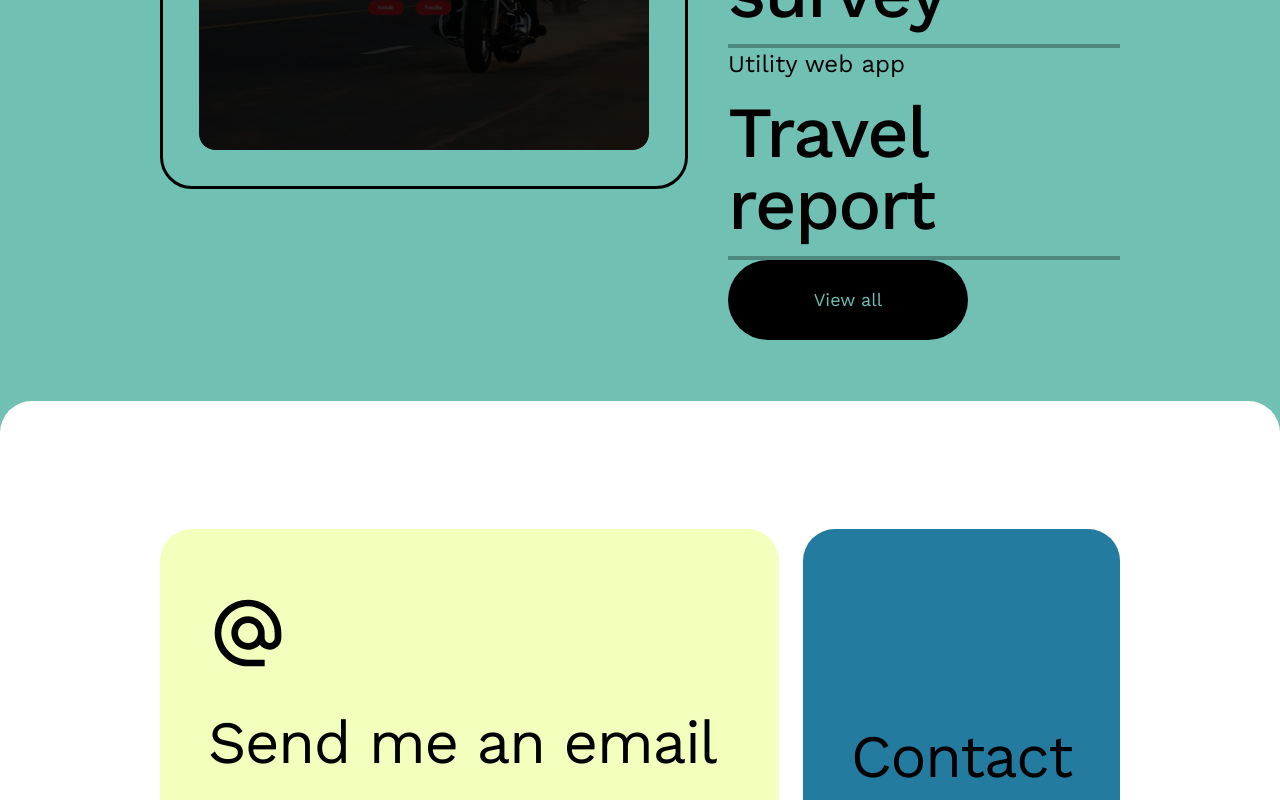
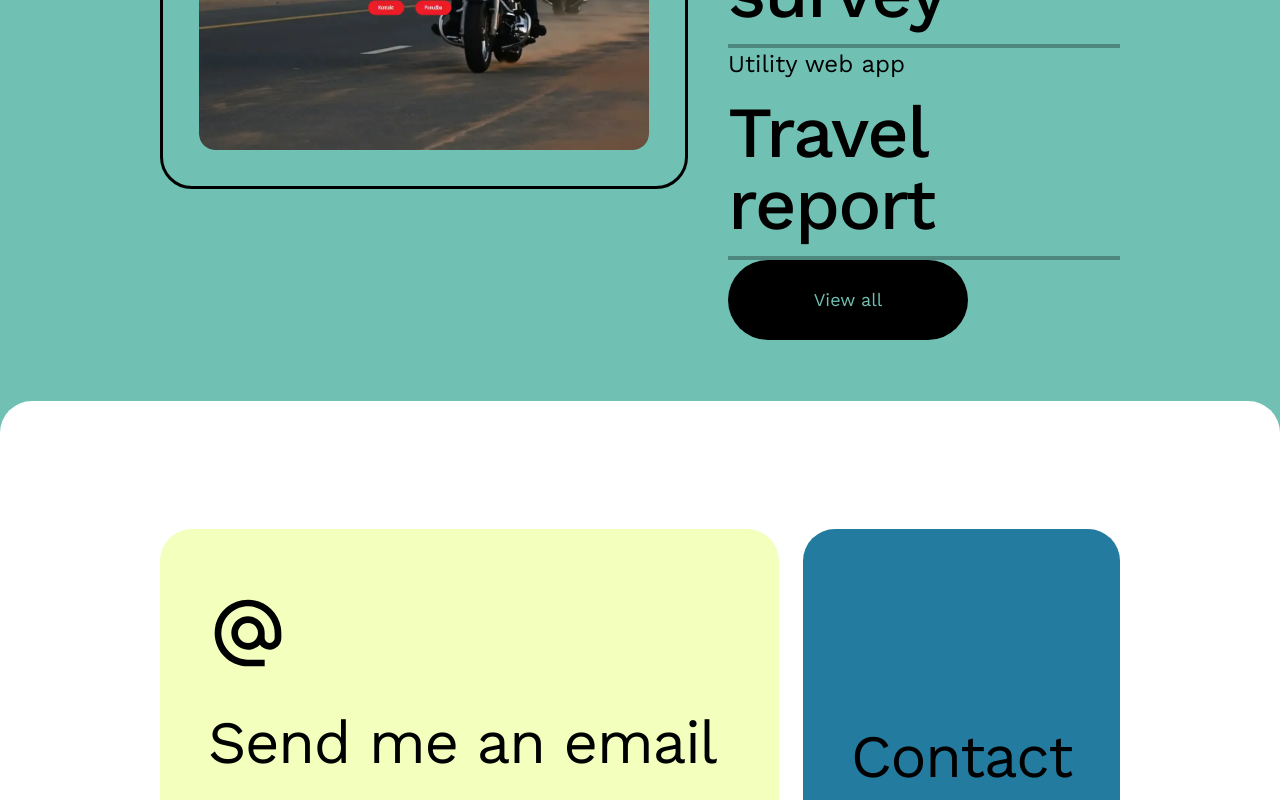
Before and after one commit to rubuz/ML-portfolioV2, a React (Vite) app: page / in a window 1280 px wide. Shown: the part 2677-3477 px from the top of the page. Built offline with nearby package versions, Linux system fonts and the light colour scheme; some icons are missing.

Commit message:
style: project img animation done

```diff
--- a/src/components/Projects.jsx
+++ b/src/components/Projects.jsx
@@ -57,10 +57,23 @@ const Projects = () => {
                 className="object-contain rounded-2xl  "
               />
             </div>
-            <div className="absolute top-0 right-0 z-10 w-full h-full bg-black/80 rounded-2xl translate-y-0 group-hover:translate-y-0 transition-all duration-500">
-              <div>
-                <p className="text-white">{hoveredProject.title}</p>
-                <p>{}</p>
+            <div className="absolute top-0 right-0 z-10 w-full h-full bg-black/90 rounded-2xl p-9 flex items-end translate-y-full group-hover:translate-y-0 transition-all duration-500">
+              <div className="flex flex-col gap-4 text-white">
+                <p className="text-6xl font-semibold">{hoveredProject.title}</p>
+                <p className="max-w-[65%] text-lg">
+                  {hoveredProject.description}
+                </p>
+                <div className="text-lg">
+                  <p className="font-medium">Tech stack:</p>
+                  <p>{hoveredProject.tech}</p>
+                </div>
+                <a
+                  href={hoveredProject.url}
+                  target="_blank"
+                  className="text-2xl hover:underline hover:text-3xl transition-all duration-500"
+                >
+                  DEMO
+                </a>
               </div>
             </div>
           </div>
```
